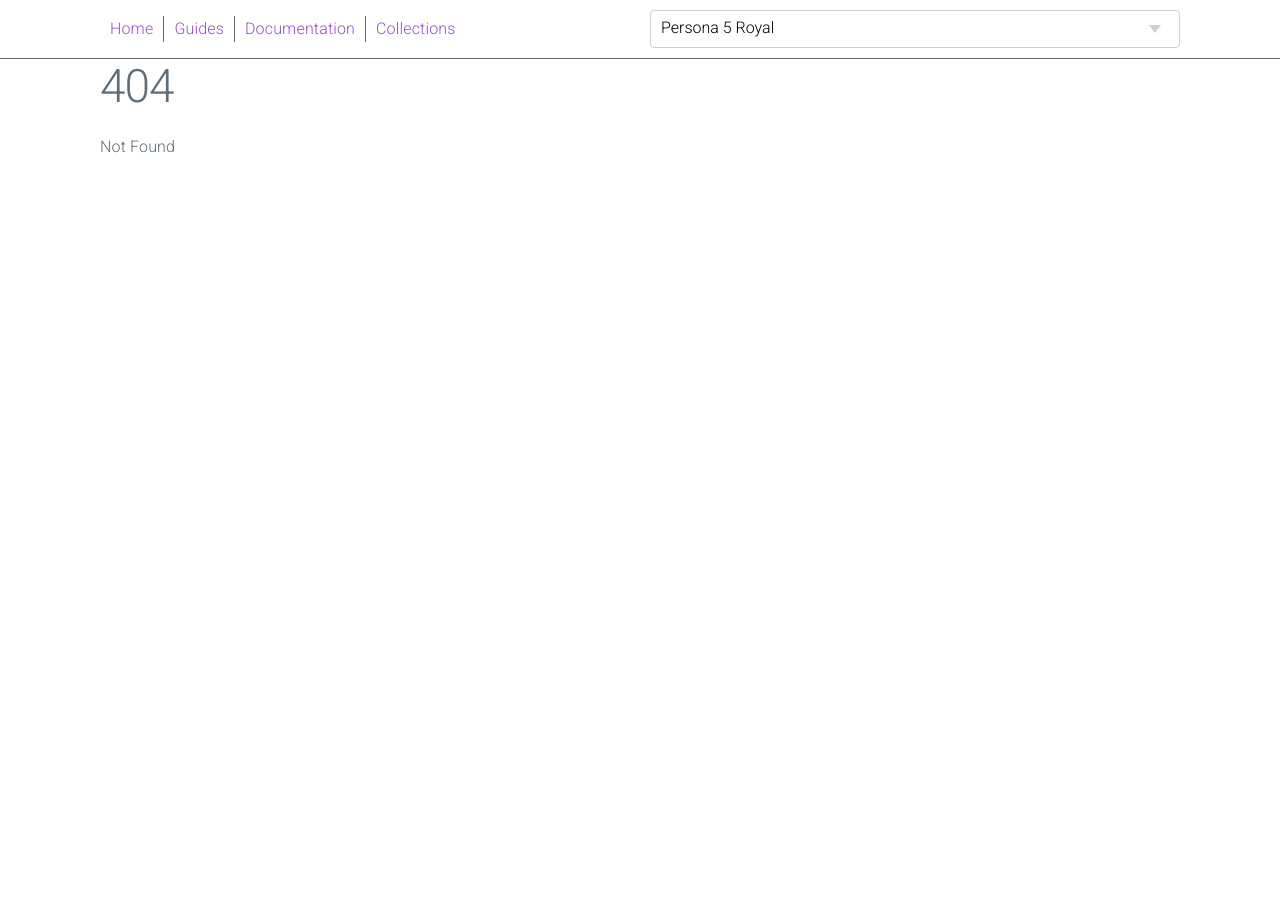
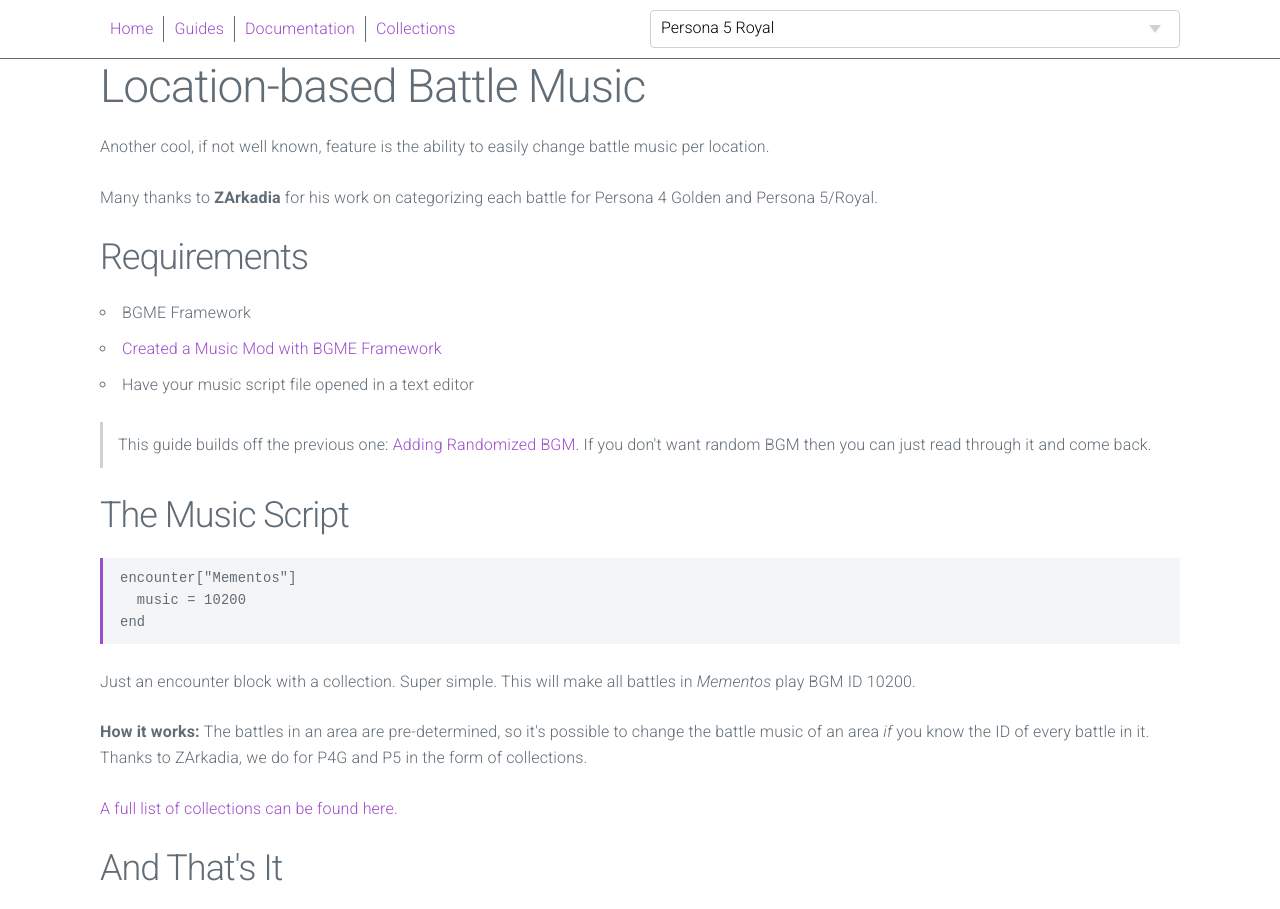
Before and after one commit to T-PoseRatkechi/PersonaMusicScript, a SvelteKit app in the folder sveltekit/: page /guides/location-bgm in a window 1280 px wide. Before the commit this address had no page. Shown: the top 909 px of the page. Before the commit the page ends 800 px from the top, so only its background shows below. Built offline with nearby package versions, Linux system fonts and the light colour scheme.

Commit message:
Add location bgm guide.

```diff
--- /dev/null
+++ b/sveltekit/src/routes/guides/location-bgm/+page.svelte
@@ -0,0 +1,53 @@
+<script lang="ts">
+	import { base } from '$app/paths';
+	import { GAME_P3P, currentGame } from '$lib/Games';
+	import Link from '$lib/Link.svelte';
+	import Continue from '../Continue.svelte';
+	import { locationExample } from '../Examples';
+	import GameNotice from '../GameNotice.svelte';
+	import Requirements from '../Requirements.svelte';
+
+	$: code = $locationExample.code;
+	$: settings = $locationExample.settings;
+</script>
+
+<h1>Location-based Battle Music</h1>
+<p>
+	Another cool, if not well known, feature is the ability to easily change battle music per
+	location.
+</p>
+{#if $currentGame !== GAME_P3P}
+	<p>
+		Many thanks to <b>ZArkadia</b> for his work on categorizing each battle for Persona 4 Golden and
+		Persona 5/Royal.
+	</p>
+	<Requirements />
+	<h2>The Music Script</h2>
+	<pre><code>{code?.join('\n')}</code></pre>
+	<p>
+		Just an encounter block with a collection. Super simple. This will make all battles in <em
+			>{settings?.name}</em
+		>
+		play BGM ID {settings?.bgmId}.
+	</p>
+	<p>
+		<b>How it works: </b>The battles in an area are pre-determined, so it's possible to change the
+		battle music of an area <em>if</em> you know the ID of every battle in it. Thanks to ZArkadia, we
+		do for P4G and P5 in the form of collections.
+	</p>
+	<p><Link url="{base}/docs/collections">A full list of collections can be found here.</Link></p>
+	<h2>And That's It</h2>
+	<GameNotice />
+	<p>
+		Add to your music script and save, add your new audio track for BGM ID {settings?.bgmId}, then
+		test in-game if you want.
+	</p>
+{:else}
+	<h2>Not Supported for Persona 3 Portable</h2>
+	<p>
+		Unfortunately, this feature is not supported for Persona 3 Portable. Since this feature relies
+		on knowing every Encounter ID in an area, someone has to manually categorize each battle. This
+		has only been done for Persona 4 Golden and Persona 5/Royal.
+	</p>
+{/if}
+<Continue />
```
